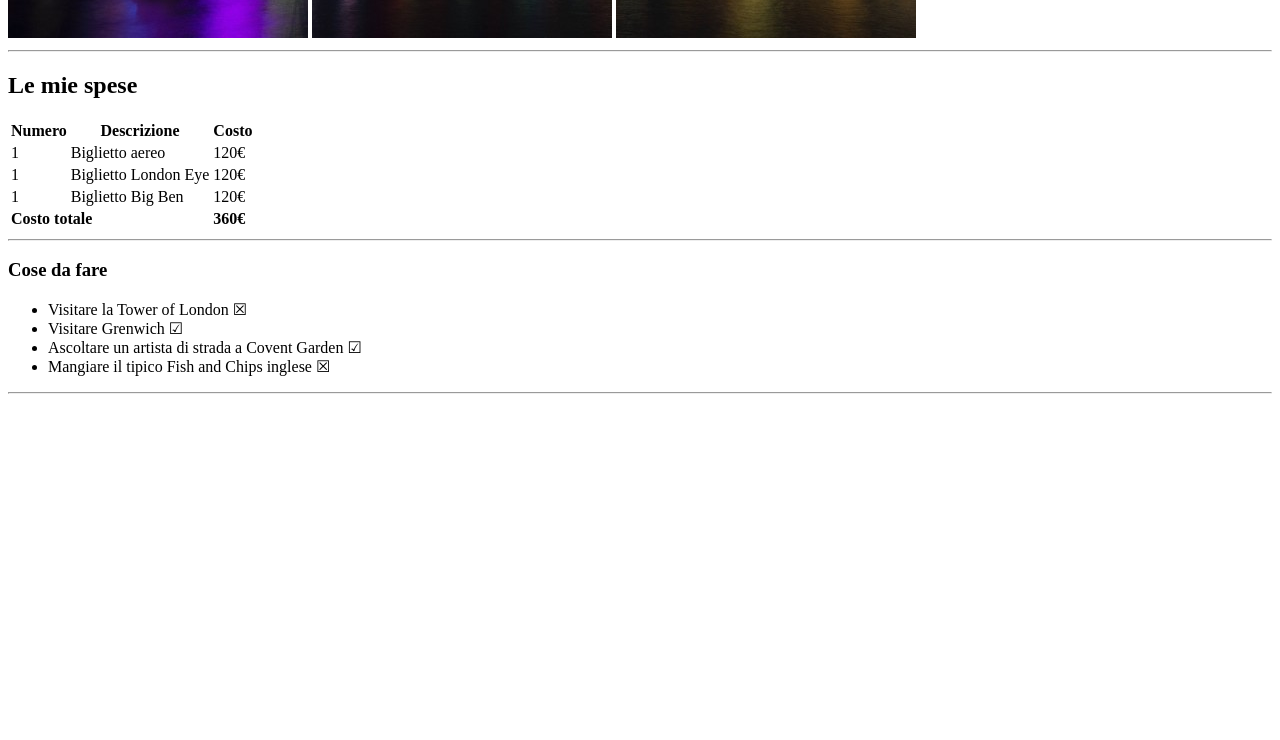
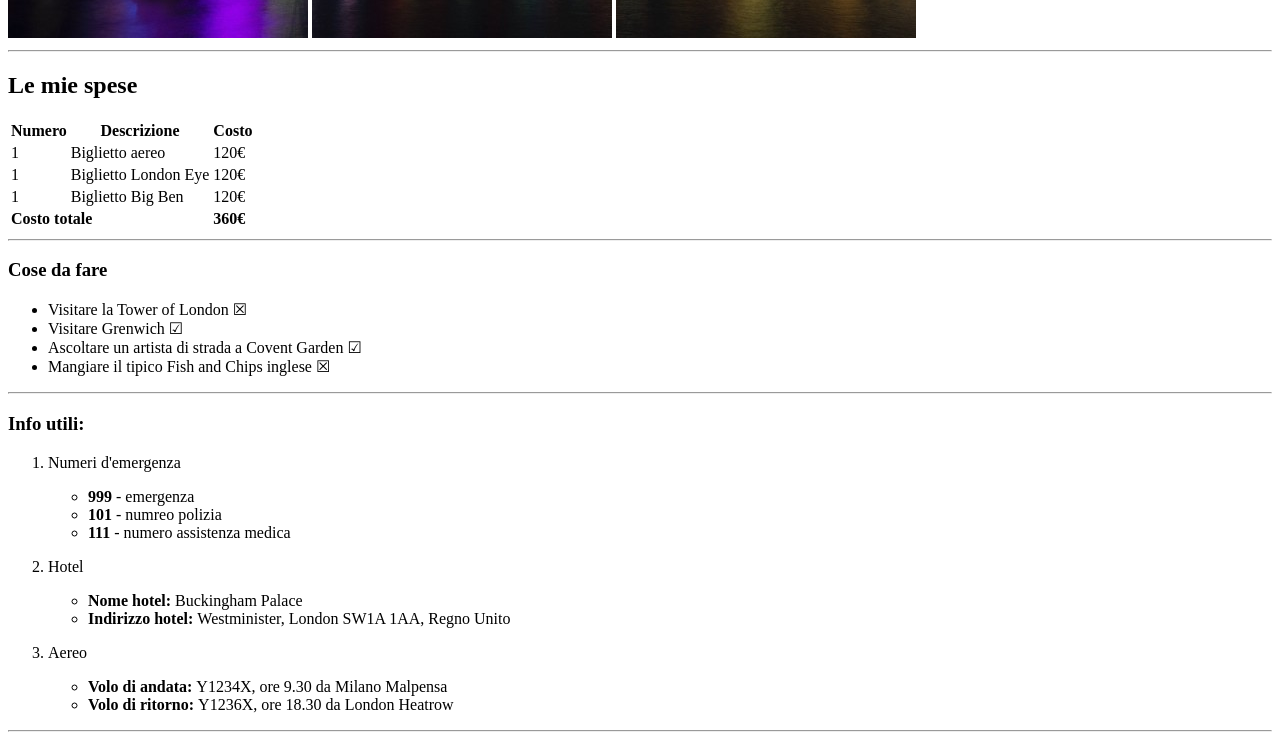
Before and after one commit to manuelmenama/html-london-trip, a plain HTML site: page index.html in a window 1280 px wide. Shown: the part 642-1382 px from the top of the page. Before the commit the page ends 1044 px from the top, so only its background shows below. Drawn offline with Linux system fonts and the light colour scheme.

Commit message:
add info section

```diff
--- a/index.html
+++ b/index.html
@@ -96,6 +96,45 @@
 
     <!-- end sezione: to do list -->
 
+    <!-- sezione: info utili -->
+
+    <section>
+
+      <h3>Info utili:</h3>
+      <!-- lista ordinata contenente lista non ordinata -->
+      <ol>
+        <li>
+          <p>Numeri d'emergenza</p>
+          <ul>
+            <li><strong>999</strong> - emergenza</li>
+            <li><strong>101</strong> - numreo polizia</li>
+            <li><strong>111</strong> - numero assistenza medica</li>
+          </ul>
+        </li>
+
+        <li>
+          <p>Hotel</p>
+          <ul>
+            <li><strong>Nome hotel: </strong>Buckingham Palace</li>
+            <li><strong>Indirizzo hotel: </strong>Westminister, London SW1A 1AA, Regno Unito</li>
+          </ul>
+        </li>
+
+        <li>
+          <p>Aereo</p>
+          <ul>
+            <li><strong>Volo di andata: </strong>Y1234X, ore 9.30 da Milano Malpensa</li>
+            <li><strong>Volo di ritorno: </strong>Y1236X, ore 18.30 da London Heatrow</li>
+          </ul>
+        </li>
+      </ol>
+
+      <hr>
+
+    </section>
+
+    <!-- end sezione: info utili -->
+
 
   </main>
 
```
